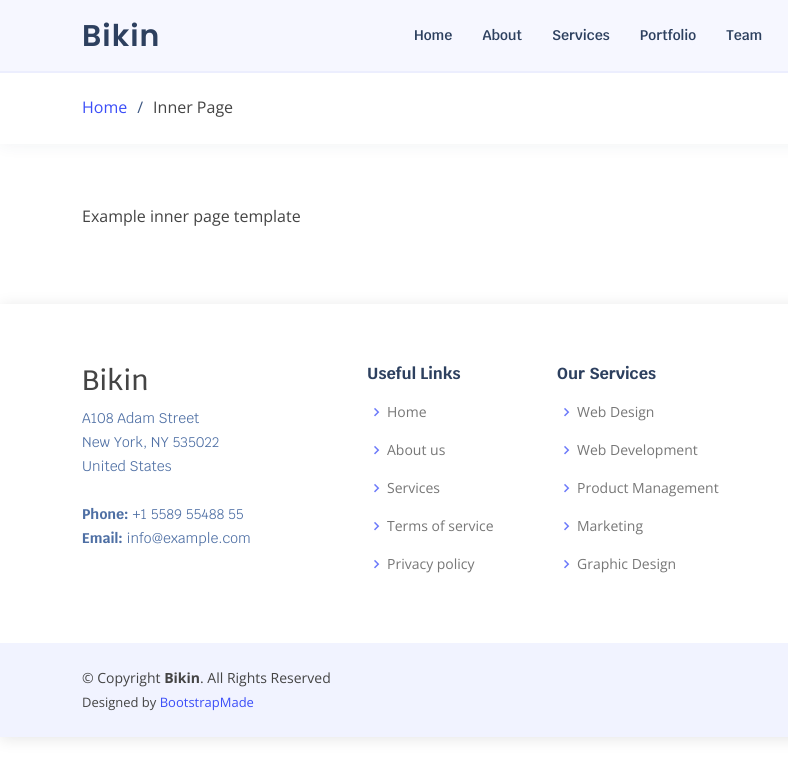
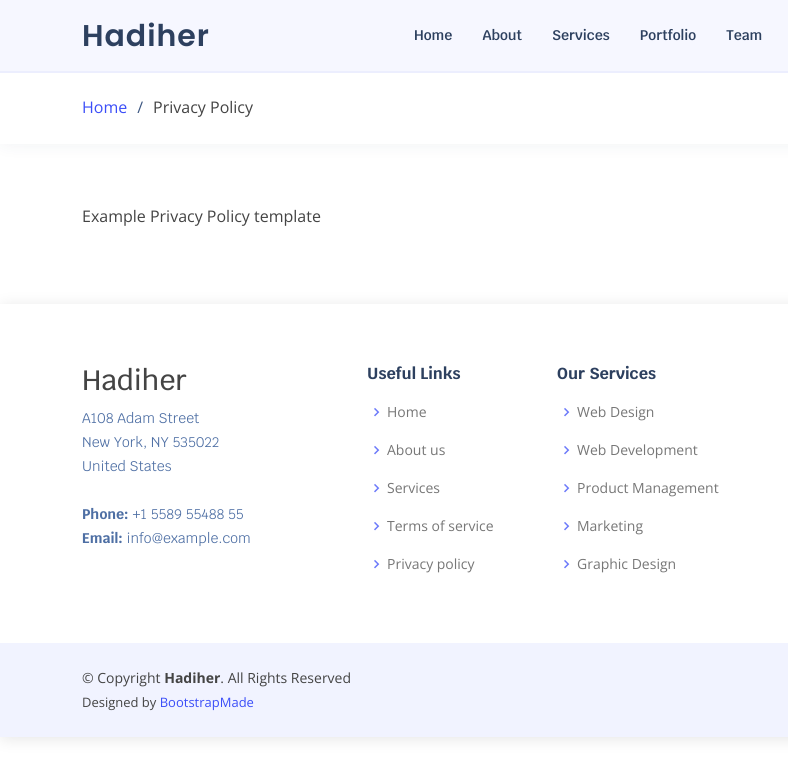
Before and after one commit to hadiher/hadiher.github.io, a plain HTML site: page privacypolicy.html in a window 1280 px wide. Shown: the full height of the page, 0-788 px from the left. Drawn offline with nearby package versions, Linux system fonts and the light colour scheme.

Commit message:
upload bro

```diff
--- a/inner-page.html
+++ b/privacypolicy.html
@@ -5,7 +5,7 @@
   <meta charset="utf-8">
   <meta content="width=device-width, initial-scale=1.0" name="viewport">
 
-  <title>Inner Page - Bikin Bootstrap Template</title>
+  <title>Privacy Policy - Hadiher</title>
   <meta content="" name="description">
   <meta content="" name="keywords">
 
@@ -28,9 +28,9 @@
   <link href="assets/css/style.css" rel="stylesheet">
 
   <!-- =======================================================
-  * Template Name: Bikin
+  * Template Name: Hadiher
   * Updated: Mar 13 2024 with Bootstrap v5.3.3
-  * Template URL: https://bootstrapmade.com/bikin-free-simple-landing-page-template/
+  * Template URL: https://bootstrapmade.com/Hadiher-free-simple-landing-page-template/
   * Author: BootstrapMade.com
   * License: https://bootstrapmade.com/license/
   ======================================================== -->
@@ -42,7 +42,7 @@
   <header id="header" class="fixed-top">
     <div class="container d-flex align-items-center justify-content-between">
 
-      <h1 class="logo"><a href="index.html">Bikin</a></h1>
+      <h1 class="logo"><a href="index.html">Hadiher</a></h1>
       <!-- Uncomment below if you prefer to use an image logo -->
       <!-- <a href="index.html" class="logo"><img src="assets/img/logo.png" alt="" class="img-fluid"></a>-->
 
@@ -88,7 +88,7 @@
 
         <ol>
           <li><a href="index.html">Home</a></li>
-          <li>Inner Page</li>
+          <li>Privacy Policy</li>
         </ol>
 
       </div>
@@ -97,7 +97,7 @@
     <section class="inner-page">
       <div class="container">
         <p>
-          Example inner page template
+          Example Privacy Policy template
         </p>
       </div>
     </section>
@@ -112,7 +112,7 @@
         <div class="row">
 
           <div class="col-lg-3 col-md-6 footer-contact">
-            <h3>Bikin</h3>
+            <h3>Hadiher</h3>
             <p>
               A108 Adam Street <br>
               New York, NY 535022<br>
@@ -160,13 +160,13 @@
 
       <div class="me-md-auto text-center text-md-start">
         <div class="copyright">
-          &copy; Copyright <strong><span>Bikin</span></strong>. All Rights Reserved
+          &copy; Copyright <strong><span>Hadiher</span></strong>. All Rights Reserved
         </div>
         <div class="credits">
           <!-- All the links in the footer should remain intact. -->
           <!-- You can delete the links only if you purchased the pro version. -->
           <!-- Licensing information: https://bootstrapmade.com/license/ -->
-          <!-- Purchase the pro version with working PHP/AJAX contact form: https://bootstrapmade.com/bikin-free-simple-landing-page-template/ -->
+          <!-- Purchase the pro version with working PHP/AJAX contact form: https://bootstrapmade.com/Hadiher-free-simple-landing-page-template/ -->
           Designed by <a href="https://bootstrapmade.com/">BootstrapMade</a>
         </div>
       </div>
```
Also changed, not shown: index.html (+8 -8 lines), portfolio-details.html (+7 -7 lines), app-ads.txt (renamed from Readme.txt).
